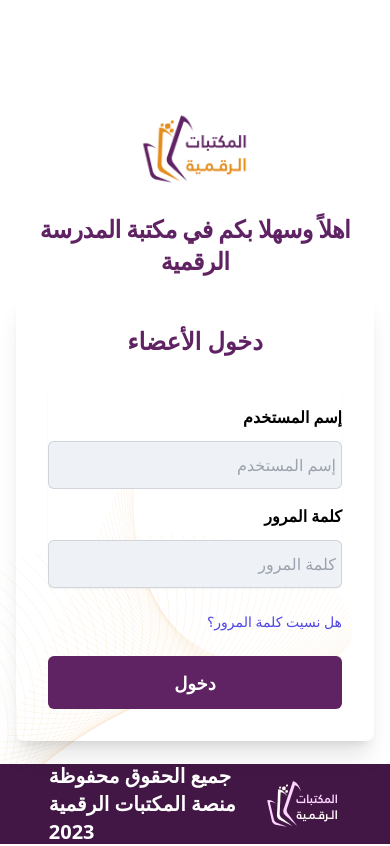
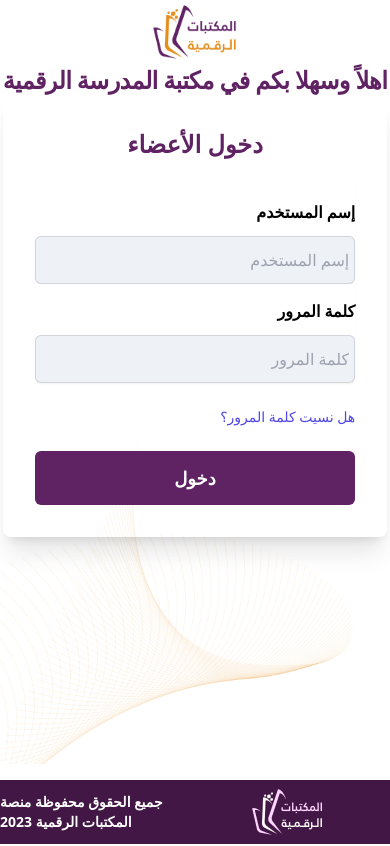
Before and after one commit to ziadx33/eqra, a website: page public/pages/students/loginPage/loginPage.html in a window 390 px wide. Drawn offline with Linux system fonts and the light colour scheme.

Commit message:
fix responsive web design for login

```diff
--- a/public/pages/students/homePage/style.css
+++ b/public/pages/students/homePage/style.css
@@ -10,7 +10,7 @@
   }
 
   .tab-link.active {
-    background-color: purple;
+    background-color: #5F2263;
     color :white;
   }
 
@@ -33,7 +33,7 @@
   }
 
   .inner-tab-link.active {
-    background-color: purple;
+    background-color: #5F2263;
     color :white;
   }
 
@@ -63,6 +63,6 @@
   }
 
   .inner-tab-link-2.active {
-    background-color: purple !important;
+    background-color: #5F2263 !important;
     color :white;
   }
--- a/public/pages/students/loginPage/loginPage.html
+++ b/public/pages/students/loginPage/loginPage.html
@@ -11,25 +11,27 @@
     class="h-screen flex flex-col items-center justify-between overflow-hidden"
   >
     <div
-      class="mt-24 max-h-full flex flex-col min-w-6xl items-center justify-center py-12 px-4 sm:px-6 lg:px-8 text-right absolute z-40"
+      class="m-0 max-h-full flex flex-col min-w-6xl items-center justify-center py-0 px-0 sm:px-0 lg:px-0 text-right absolute z-40"
     >
       <div>
-        <img
-          class="mx-auto h-20 w-auto"
-          src="../../../assets/library.png"
-          alt="eqra"
-        />
+        <div class="flex justify-center">
+          <img
+            class="mx-16 h-16 w-auto"
+            src="../../../assets/library.png"
+            alt="eqra"
+          />
+        </div>
         <h2
-          class="mt-6 text-center text-2xl font-bold tracking-tight text-purple-100"
+          class="mt-0 text-center text-2xl font-bold tracking-tight text-purple-100"
         >
           اهلاً وسهلا بكم في مكتبة المدرسة الرقمية
         </h2>
       </div>
-      <div class="w-full max-w-lg m-4 p-8 shadow-xl rounded-lg">
+      <div class="w-full max-w-lg p-8 shadow-xl rounded-lg">
         <div class="flex flex-col items-center">
           <h1 class="text-purple-100 font-bold text-2xl">دخول الأعضاء</h1>
         </div>
-        <form class="mt-8 space-y-6" action="#" method="POST">
+        <form class="mt-0 space-y-6" action="#" method="POST">
           <input type="hidden" name="remember" value="true" />
           <div class="-space-y-px rounded-md shadow-sm">
             <div class="pt-4">
@@ -80,14 +82,14 @@
       </div>
     </div>
     <footer
-      class="w-full h-20 bg-purple-dark flex items-center justify-end text-xl absolute bottom-0"
+      class="w-full h-16 bg-purple-dark flex items-center justify-end text-xl absolute bottom-0"
     >
-      <div class="w-3/4 flex items-center justify-center mx-auto">
-        <p class="text-white font-bold">
+      <div class="w-3/2 flex items-center justify-center mx-auto">
+        <p class="text-white font-bold text-sm">
           جميع الحقوق محفوظة منصة المكتبات الرقمية 2023
         </p>
         <img
-          class="mx-auto lg:h-20 w-auto lg:absolute md:right-40 sm:right-0"
+          class="mx-16 lg:h-14 w-auto lg:absolute md:right-40 sm:right-0"
           src="../../../assets/numberlibrary.png"
           alt="eqra"
         />
@@ -112,16 +114,18 @@
 
       <div class="fixed inset-0 z-60 overflow-y-auto">
         <div
-          class="flex justify-center items-center min-h-full items-end justify-center p-4 text-center sm:items-center sm:p-0 "
+          class="flex justify-center items-center min-h-full items-end justify-center p-4 text-center sm:items-center sm:p-0"
         >
           <div
             class="relative transform overflow-hidden rounded-large bg-white text-left shadow-xl transition-all sm:my-8 sm:w-full sm:max-w-lg"
           >
             <div class="bg-white px-4 pt-5 pb-4 sm:p-6 sm:pb-4">
               <div>
-                <x class="closeIcon text-3xl text-blue-200 cursor-pointer">x</p>
-                <div class="mt-3 text-center sm:mt-0 sm:ml-4 flex flex-col justify-center items-center">
-                    <img src="../../../assets/person1.png" alt="">
+                <p class="closeIcon text-3xl text-blue-200 cursor-pointer">x</p>
+                <div
+                  class="mt-3 text-center sm:mt-0 sm:ml-4 flex flex-col justify-center items-center"
+                >
+                  <img src="../../../assets/person1.png" alt="" />
                   <h3
                     class="text-base font-semibold leading-6 text-black-200 text-xl my-4"
                     id="modal-title"
@@ -140,7 +144,7 @@
         </div>
       </div>
     </div>
-        <!-- END MODAL -->
+    <!-- END MODAL -->
     <script src="./script.js"></script>
   </body>
 </html>
```
Also changed, not shown: public/main.css.
